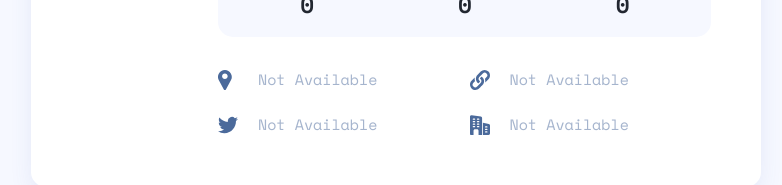
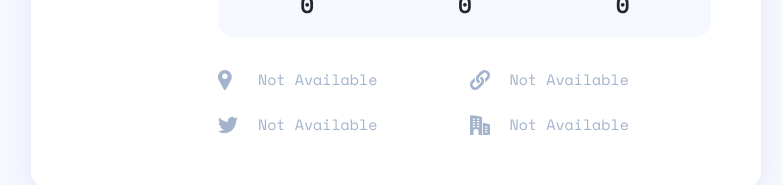
Before and after one commit to emilietonnessen/devfinder, a React (Create React App) app: page / in a window 1280 px wide. Shown: the part 606-791 px from the top of the page, without its empty margins (244-1026 px from the left). Built offline with nearby package versions, Linux system fonts and the light colour scheme; no server answers.

Commit message:
* Add link around company and twitter * Fix transparency bug

```diff
--- a/src/components/User/UserMiscInfo.tsx
+++ b/src/components/User/UserMiscInfo.tsx
@@ -45,7 +45,9 @@ const UserMiscInfo = ({
 					className={`user-misc__icon ${!twitter && 'user-misc__unavailable'}`}
 				/>
 				{twitter ? (
-					<a href={`www.twitter.com/${twitter}`}>{twitter}</a>
+					<a className='user-misc__link' href={`www.twitter.com/${twitter}`}>
+						{twitter}
+					</a>
 				) : (
 					<span className='user-misc__unavailable'>Not Available</span>
 				)}
@@ -55,7 +57,10 @@ const UserMiscInfo = ({
 					className={`user-misc__icon ${!company && 'user-misc__unavailable'}`}
 				/>
 				{company ? (
-					<a href={`https://github.com/${company.replace('@', '')}`}>
+					<a
+						className='user-misc__link'
+						href={`https://github.com/${company.replace('@', '')}`}
+					>
 						{company}
 					</a>
 				) : (
--- a/src/style/containers/_user.scss
+++ b/src/style/containers/_user.scss
@@ -188,32 +188,6 @@
 	}
 
 	&__unavailable {
-		.dark &,
-		.dark & > * {
-			color: rgba($color-white, 0.5);
-			fill: rgba($color-white, 0.5);
-		}
-
-		.light &,
-		.light & * > {
-			color: rgba($color-light-grey-dark-2, 0.5);
-			fill: rgba($color-light-grey-dark-2, 0.5);
-		}
-
-		@media (prefers-color-scheme: light) {
-			.light &,
-			.light & * > {
-				color: rgba($color-light-grey-dark-2, 0.5);
-				fill: rgba($color-light-grey-dark-2, 0.5);
-			}
-		}
-
-		@media (prefers-color-scheme: dark) {
-			.dark &,
-			.dark & > * {
-				color: rgba($color-white, 0.5);
-				fill: rgba($color-white, 0.5);
-			}
-		}
+		opacity: 0.5;
 	}
 }
```
